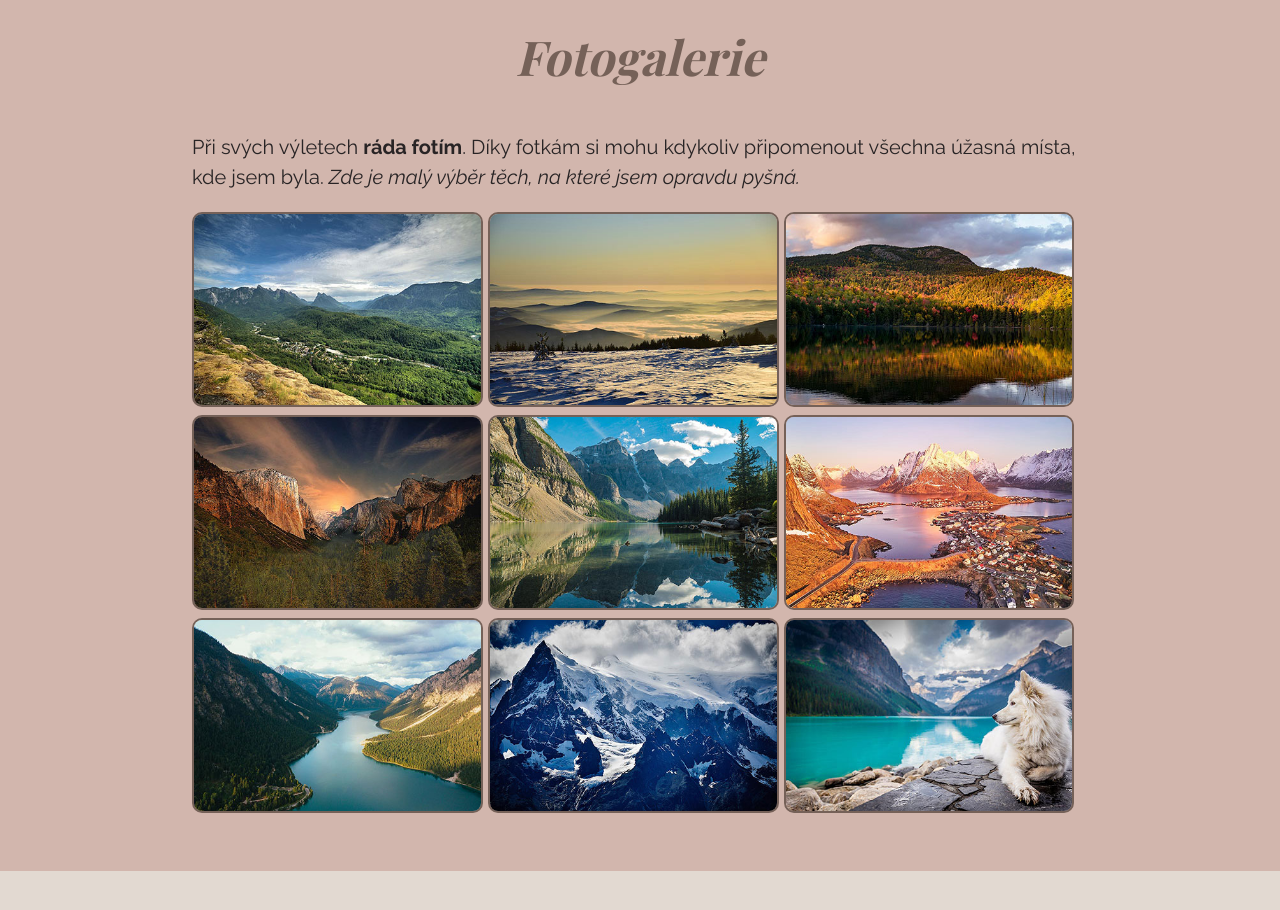
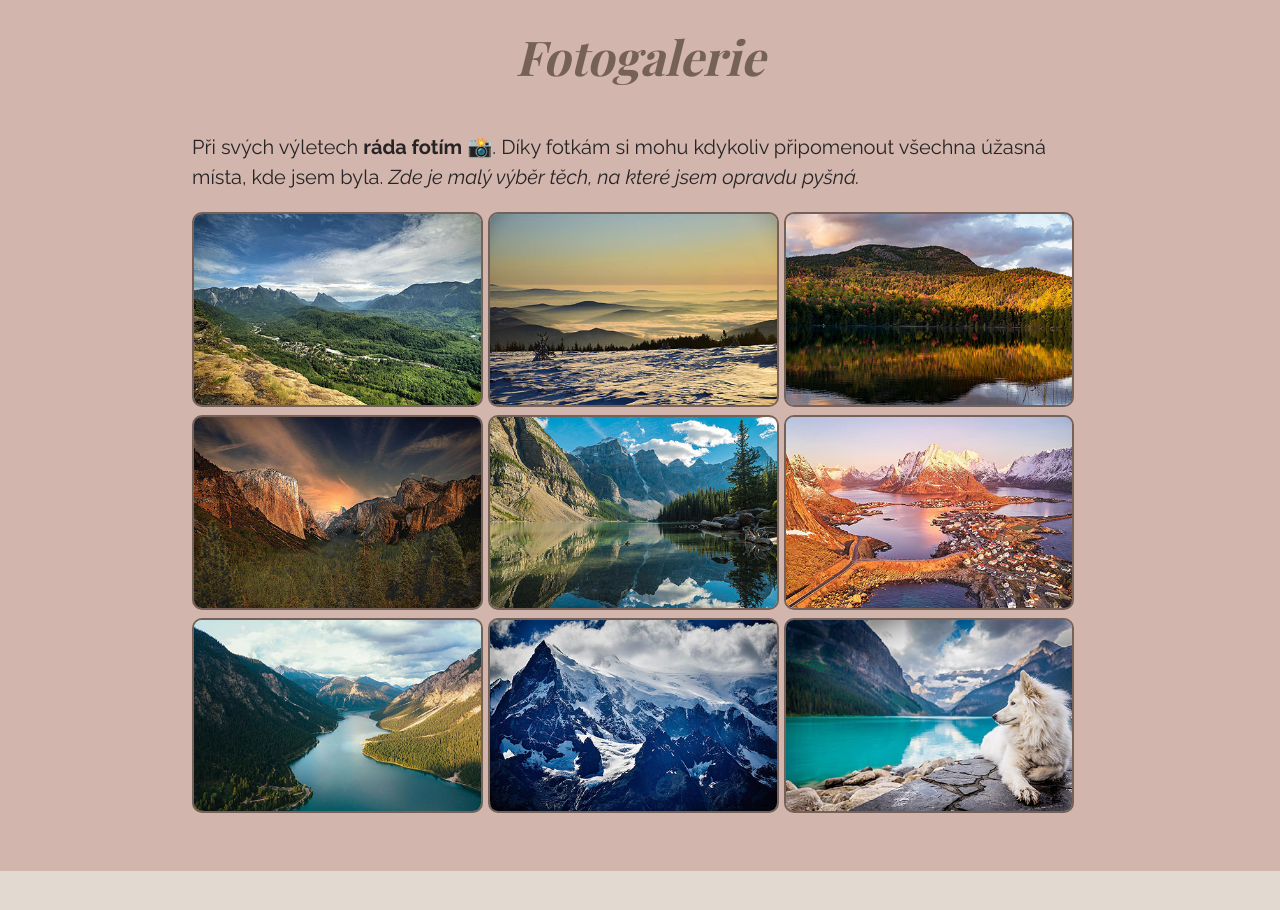
Before and after one commit to AndreaSnajdr/Bug-patrol_Adela-na-cestach, a plain HTML site: page index.html in a window 1280 px wide. Shown: the part 1400-2310 px from the top of the page. Drawn offline with nearby package versions, Linux system fonts and the light colour scheme; a web font is replaced by a local one.

Commit message:
emoji ve fotogalerie

```diff
--- a/index.html
+++ b/index.html
@@ -47,7 +47,7 @@
     <section class="fotogalerie" id="fotogalerie">
         <h2>Fotogalerie</h2>
 
-        <p>Při svých výletech <b>ráda fotím</b>. Díky fotkám si mohu kdykoliv připomenout všechna úžasná místa, kde jsem byla.
+        <p>Při svých výletech <b>ráda fotím</b> &#128248. Díky fotkám si mohu kdykoliv připomenout všechna úžasná místa, kde jsem byla.
             <i>Zde je malý výběr těch, na které jsem opravdu pyšná.</i></p>
 
         <img src="obrazky/hory1.jpg" alt="Hory 1">
```
